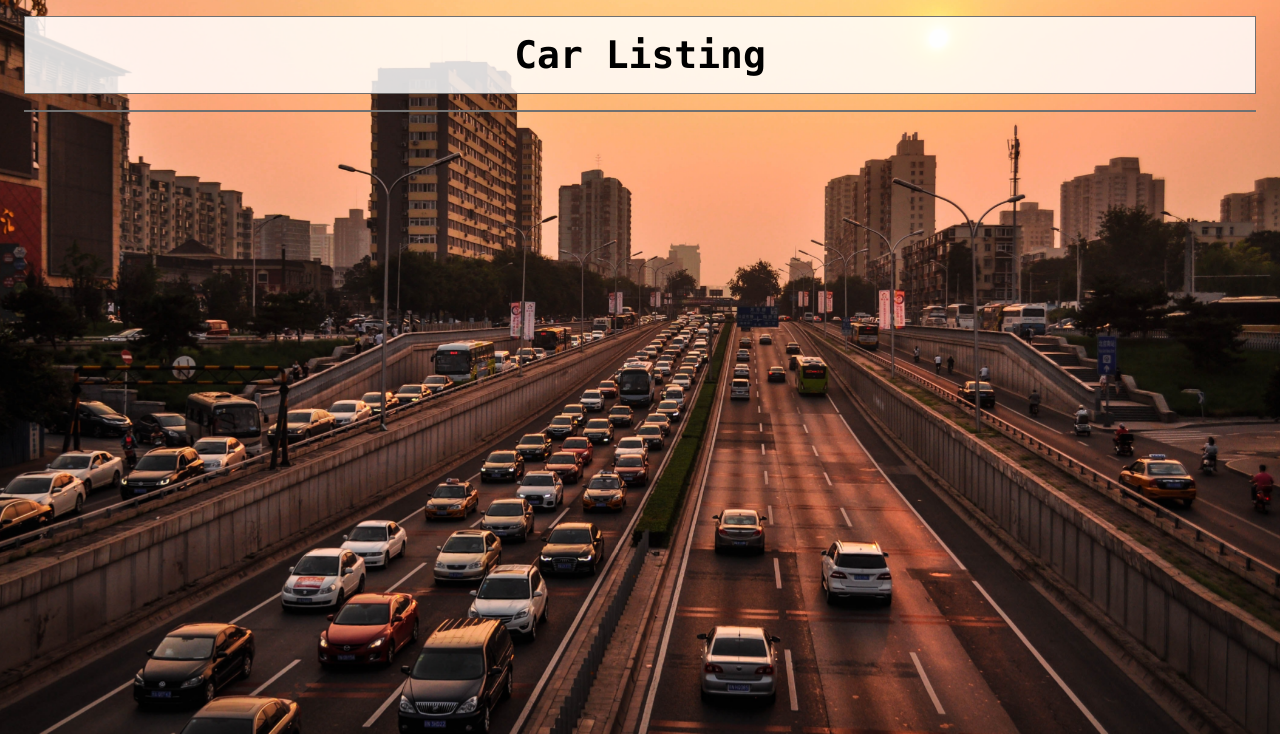
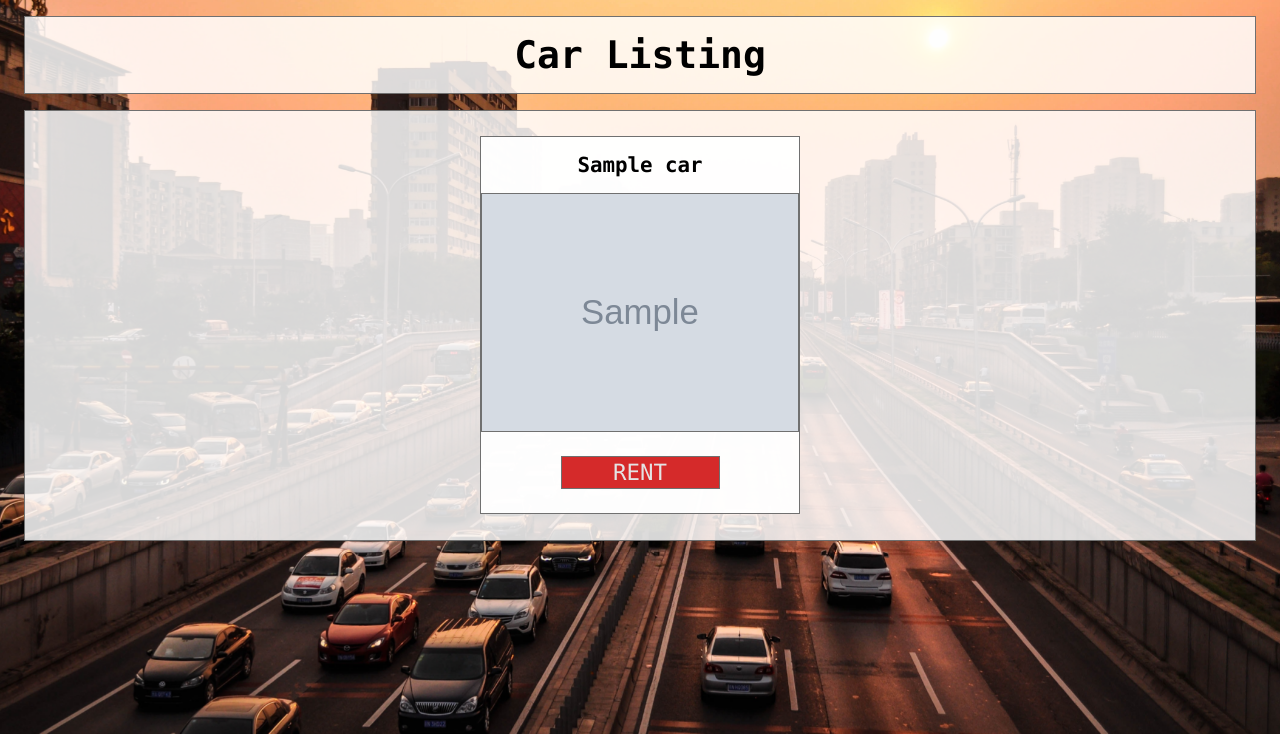
Before and after one commit to Sammatouh/WdPAI-RentaCar-Projekt, a PHP site: page /carlisting in a window 1280 px wide. Shown: the part 66-800 px from the top of the page. Run offline with PHP 8.4, Linux system fonts and the light colour scheme; tables that the repository leaves empty or names only in its code hold one stand-in row (values such as "Sample post"); grey boxes marked "Sample" are stand-in pictures; a stand-in replaces the project's code that opens the database connection; some libraries are stand-ins or nearby versions.

Commit message:
Modified car listing view.

```diff
--- a/Router.php
+++ b/Router.php
@@ -2,6 +2,7 @@
 
  require_once 'src/controllers/DefaultController.php';
  require_once 'src/controllers/SecurityController.php';
+ require_once 'src/controllers/CarController.php';
 
 class Router
 {
--- a/index.php
+++ b/index.php
@@ -9,7 +9,7 @@ Router::get('', 'DefaultController');
 Router::post('login', 'SecurityController');
 Router::post('register', 'SecurityController');
 Router::get('about', 'DefaultController');
-Router::get('carlisting', 'DefaultController');
+Router::get('carlisting', 'CarController');
 Router::get('contact', 'DefaultController');
 
 Router::run($path);
--- /dev/null
+++ b/public/css/carListing_style.css
@@ -0,0 +1,37 @@
+.cars-container {
+    background: rgba(255, 255, 255, 0.84) 0% 0% no-repeat padding-box;
+    border: 1px solid #707070;
+    margin: 1rem 1.5rem 0.75rem 1.5rem;
+    display: flex;
+    flex-flow: row wrap;
+    justify-content: center;
+    padding: 0.6rem;
+    overflow: auto;
+}
+
+.car-name {
+    font-size: 1.3rem;
+}
+
+.cars-container > div {
+    background: rgba(255, 255, 255, 0.95) 0% 0% no-repeat padding-box;
+    border: 1px solid #707070;
+    height: auto;
+    width: 20rem;
+    margin: 1rem;
+    display: flex;
+    flex-direction: column;
+    align-items: center;
+}
+
+.car-image {
+    border: 1px solid #707070;
+    height: auto;
+    width: 100%;
+}
+
+button.rent {
+    width: 50%;
+    line-height: 1.8rem;
+    font-size: 1.4rem;
+}
--- a/public/views/carlisting.php
+++ b/public/views/carlisting.php
@@ -1,6 +1,7 @@
 <!DOCTYPE html>
 <head>
     <link rel="stylesheet" type="text/css" href="public/css/generic_style.css">
+    <link rel="stylesheet" type="text/css" href="public/css/carListing_style.css">
     <script src="public/js/hamburger.js" defer></script>
     <meta charset="UTF-8" name="viewport" content="width=device-width, initial-scale=1">
     <title>CAR LISTING</title>
@@ -12,8 +13,14 @@
         <p class="heading-text">Car Listing</p>
     </div>
 
-    <div class="content-container">
-
-    </div>
+    <section class="cars-container">
+        <?php foreach ($cars as $car): ?>
+            <div id="<?= $car->getId(); ?>">
+                <p class="car-name"><b><?= $car->getName(); ?></b></p>
+                <img class="car-image" src="public/uploads/<?= $car->getImage(); ?>">
+                <button class="rent">RENT</button>
+            </div>
+        <?php endforeach; ?>
+    </section>
 
 </body>
--- /dev/null
+++ b/src/controllers/CarController.php
@@ -0,0 +1,21 @@
+<?php
+
+require_once 'Controller.php';
+require_once __DIR__.'/../repository/CarRepository.php';
+
+class CarController extends Controller
+{
+    private $carRepository;
+
+    public function __construct()
+    {
+        parent::__construct();
+        $this->carRepository = new CarRepository();
+    }
+
+    public function carListing()
+    {
+        $cars = $this->carRepository->getAllCars();
+        $this->render('carlisting', ['cars' => $cars]);
+    }
+}
--- a/src/controllers/DefaultController.php
+++ b/src/controllers/DefaultController.php
@@ -14,11 +14,6 @@ class DefaultController extends Controller
         $this->render('about');
     }
 
-    public function carListing()
-    {
-        $this->render('carlisting');
-    }
-
     public function contact()
     {
         $this->render('contact');
--- /dev/null
+++ b/src/models/Car.php
@@ -0,0 +1,71 @@
+<?php
+
+
+class Car
+{
+    private $id;
+    private $name;
+    private $image;
+    private $info;
+    private $pricePerDay;
+
+    public function __construct($name, $image, $info, $pricePerDay, $id=null)
+    {
+        $this->id = $id;
+        $this->name = $name;
+        $this->image = $image;
+        $this->info = $info;
+        $this->pricePerDay = $pricePerDay;
+    }
+
+    public function getId()
+    {
+        return $this->id;
+    }
+
+    public function setId($id): void
+    {
+        $this->id = $id;
+    }
+
+    public function getName()
+    {
+        return $this->name;
+    }
+
+    public function setName($name): void
+    {
+        $this->name = $name;
+    }
+
+    public function getImage()
+    {
+        return $this->image;
+    }
+
+    public function setImage($image): void
+    {
+        $this->image = $image;
+    }
+
+    public function getInfo()
+    {
+        return $this->info;
+    }
+
+    public function setInfo($info): void
+    {
+        $this->info = $info;
+    }
+
+    public function getPricePerDay()
+    {
+        return $this->pricePerDay;
+    }
+
+    public function setPricePerDay($pricePerDay): void
+    {
+        $this->pricePerDay = $pricePerDay;
+    }
+
+}
--- a/src/models/User.php
+++ b/src/models/User.php
@@ -25,12 +25,12 @@ class User
         $this->joinTime = $joinTime;
     }
 
-    public function getId(): int
+    public function getId()
     {
         return $this->id;
     }
 
-    public function setId(int $id): void
+    public function setId($id): void
     {
         $this->id = $id;
     }
--- /dev/null
+++ b/src/repository/CarRepository.php
@@ -0,0 +1,51 @@
+<?php
+
+require_once __DIR__.'/../models/Car.php';
+
+class CarRepository extends Repository
+{
+    public function getCar(int $id): ?Car
+    {
+        $stmt = $this->database->connect()->prepare('
+            SELECT * FROM cars WHERE id = :id
+        ');
+        $stmt->bindParam(':id', $id, PDO::PARAM_INT);
+        $stmt->execute();
+
+        $car = $stmt->fetch(PDO::FETCH_ASSOC);
+
+        if ($car == false)
+            return null;
+
+        return new Car(
+            $car['name'],
+            $car['image'],
+            $car['info'],
+            $car['price_per_day'],
+            $car['id']
+        );
+    }
+
+    public function getAllCars(): array
+    {
+        $result = [];
+
+        $stmt = $this->database->connect()->prepare('
+            SELECT * FROM cars ORDER BY id
+        ');
+        $stmt->execute();
+        $cars = $stmt->fetchAll(PDO::FETCH_ASSOC);
+
+        foreach ($cars as $car) {
+            $result[] = new Car(
+                $car['name'],
+                $car['image'],
+                $car['info'],
+                $car['price_per_day'],
+                $car['id']
+            );
+        }
+
+        return $result;
+    }
+}
```
